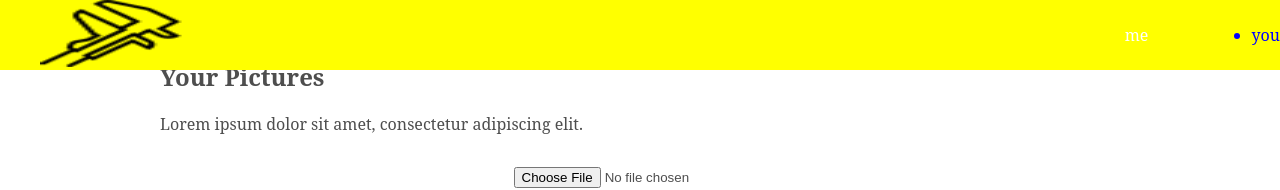
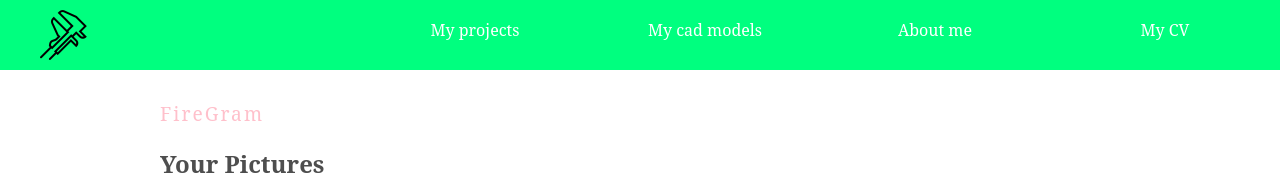
Before and after one commit to Maczi01/firegram, a React (Create React App) app: page / in a window 1280 px wide. Shown: the top 190 px of the page. Built offline with nearby package versions, Linux system fonts and the light colour scheme; no server answers; the database is empty.

Commit message:
add items to header

```diff
--- a/src/components/Header/Header.js
+++ b/src/components/Header/Header.js
@@ -6,8 +6,10 @@ const Header = () => (
     <div className={styles.header}>
         <img src={logoImage} className={styles.logo} alt="logo"/>
         <ul className={styles.list}>
-            <li className={styles.item}>me</li>
-            <li>you</li>
+            <li className={styles.item}>My projects</li>
+            <li className={styles.item}>My cad models</li>
+            <li className={styles.item}>About me</li>
+            <li className={styles.item}>My CV</li>
         </ul>
     </div>
 )
--- a/src/components/Header/Header.module.scss
+++ b/src/components/Header/Header.module.scss
@@ -1,23 +1,24 @@
 .header {
-
   display: flex;
   justify-content: space-between;
-  height: 70px;
+  height: 60px;
   margin-top: 0;
+  margin-bottom: 15px;
   position: fixed;
   left: 0;
   top: 0;
   width: 100vw;
   color: blue;
-  background-color: yellow;
+  background-color: springgreen;
   z-index: 1;
+  padding-bottom: 10px;
 }
 .logo{
-  margin: 0 40px;
+  margin: 10px 40px;
   display: block;
   justify-content: flex-start;
-  width: 150px;
-  height: 67px;
+  width: 50px;
+  height: 50px;
   //background-image: url('');
   background-repeat: no-repeat;
   background-position: 50% 50%;
--- a/src/components/Title/Title.module.scss
+++ b/src/components/Title/Title.module.scss
@@ -1,4 +1,5 @@
 .title h1 {
+  margin-top: 100px;
   color: pink;
   font-size: 1.2rem;
   letter-spacing: 2px;
```
